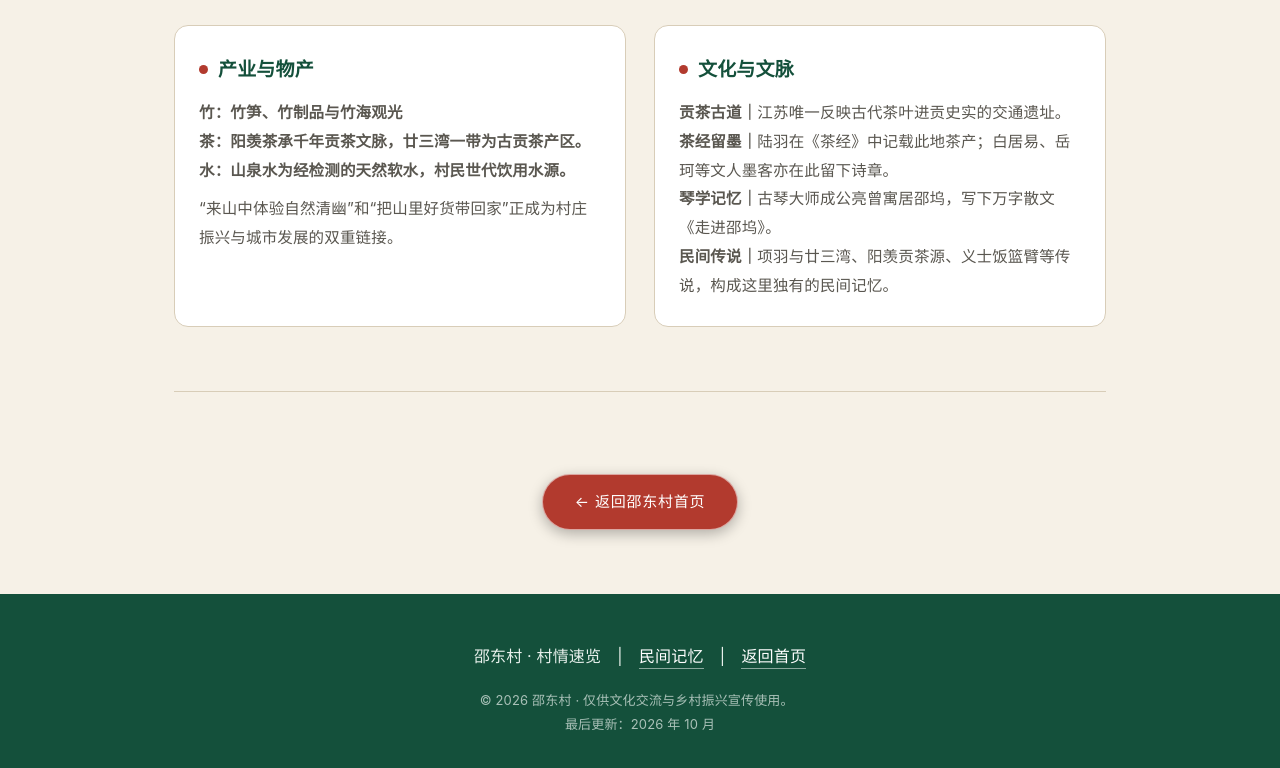
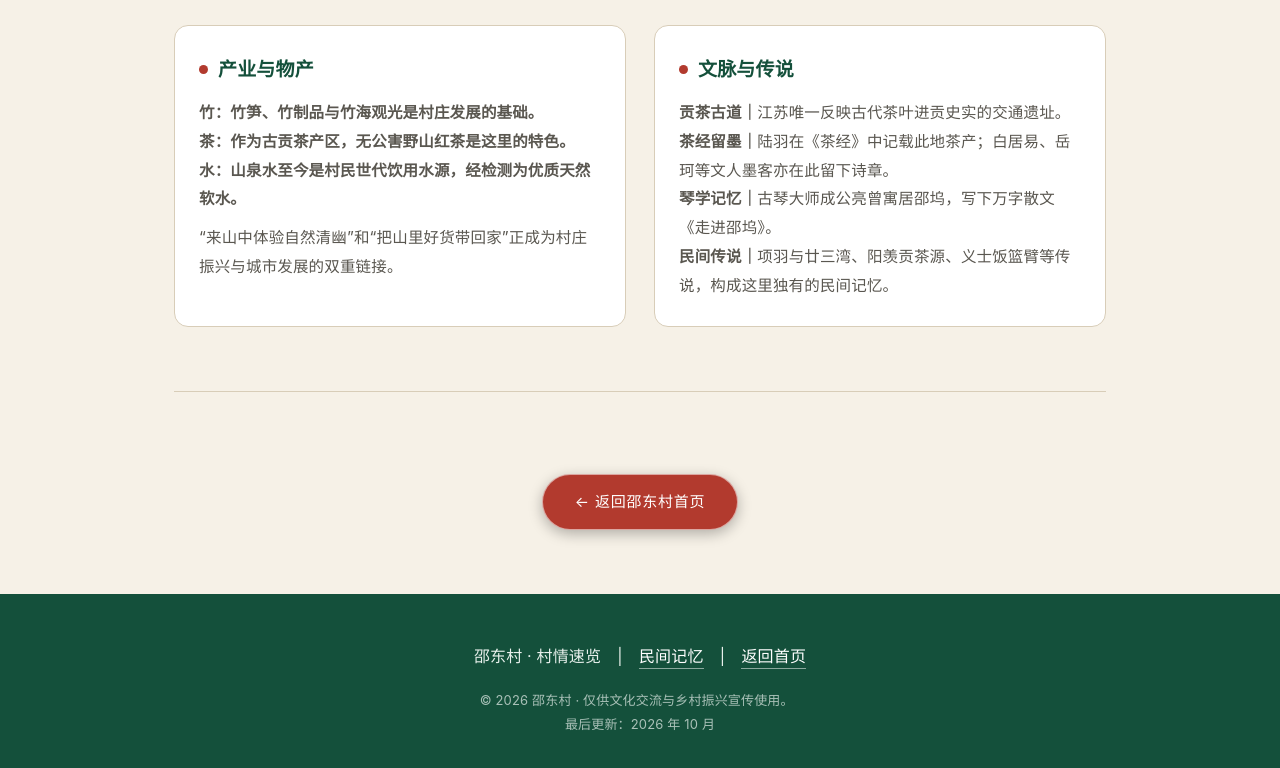
Before and after one commit to tangload/shaodong-village, a plain HTML site: page cunqing.html in a window 1280 px wide. Shown: the part 2736-3504 px from the top of the page. Drawn offline with Linux system fonts and the light colour scheme; a script that the page names is missing.

Commit message:
Add files via upload

```diff
--- a/cunqing.html
+++ b/cunqing.html
@@ -252,14 +252,14 @@
 
         <div data-page-node-id="JaJUXGFsn2FcA6nMEm0vAJ" class="blk">
           <h3 data-page-node-id="V7Sm11jhYJUJUmpekNwwDF"><span data-page-node-id="C1lHjDMmHfSDXIjxjQd1dg" class="dot"></span>产业与物产</h3>
-          <p data-page-node-id="enG28gGWWty4BxoTpt0SuD" style="white-space:pre-wrap;font-weight:700"><b data-page-node-id="IWJ4dAakEiCYYWAZiUzbgD"></b><b data-page-node-id="peSmC0Uv7Vs228BEwhIKo9">竹：竹笋、竹制品与竹海观光
-茶：阳羡茶承千年贡茶文脉，廿三湾一带为古贡茶产区。
-水：山泉水为经检测的天然软水，村民世代饮用水源。</b></p>
+          <p data-page-node-id="enG28gGWWty4BxoTpt0SuD" style="white-space:pre-wrap;font-weight:700"><b data-page-node-id="IWJ4dAakEiCYYWAZiUzbgD"></b><b data-page-node-id="peSmC0Uv7Vs228BEwhIKo9" style="white-space:pre-wrap">竹：竹笋、竹制品与竹海观光是村庄发展的基础。
+茶：作为古贡茶产区，无公害野山红茶是这里的特色。
+水：山泉水至今是村民世代饮用水源，经检测为优质天然软水。</b></p>
           <p data-page-node-id="crlZRXXM22EOl3vfJWDOJe" style="white-space:pre-wrap">“来山中体验自然清幽”和“把山里好货带回家”正成为村庄振兴与城市发展的双重链接。</p>
         </div>
 
         <div data-page-node-id="Ffo38AIO8K8XlBLuwqGjXZ" class="blk">
-          <h3 data-page-node-id="bmm7i7k1ZJdcwRyaobgEHo"><span data-page-node-id="whSKsll8K6BbpaEicjo5yL" class="dot"></span>文化与文脉</h3>
+          <h3 data-page-node-id="bmm7i7k1ZJdcwRyaobgEHo"><span data-page-node-id="whSKsll8K6BbpaEicjo5yL" class="dot"></span>文脉与传说</h3>
           <p data-page-node-id="OQEcvsyK7pDdSuJ52AF7pt" style="white-space:pre-wrap"><b data-page-node-id="msU1LJ9SxUzLCyJVKGaeAR">贡茶古道｜</b>江苏唯一反映古代茶叶进贡史实的交通遗址。
 <b data-page-node-id="h0rYPmED3TI08cR62vsgPP">茶经留墨｜</b>陆羽在《茶经》中记载此地茶产；白居易、岳珂等文人墨客亦在此留下诗章。
 <b data-page-node-id="uDFiaZHS2FzD4A8CYKK8E4">琴学记忆｜</b>古琴大师成公亮曾寓居邵坞，写下万字散文《走进邵坞》。
```
